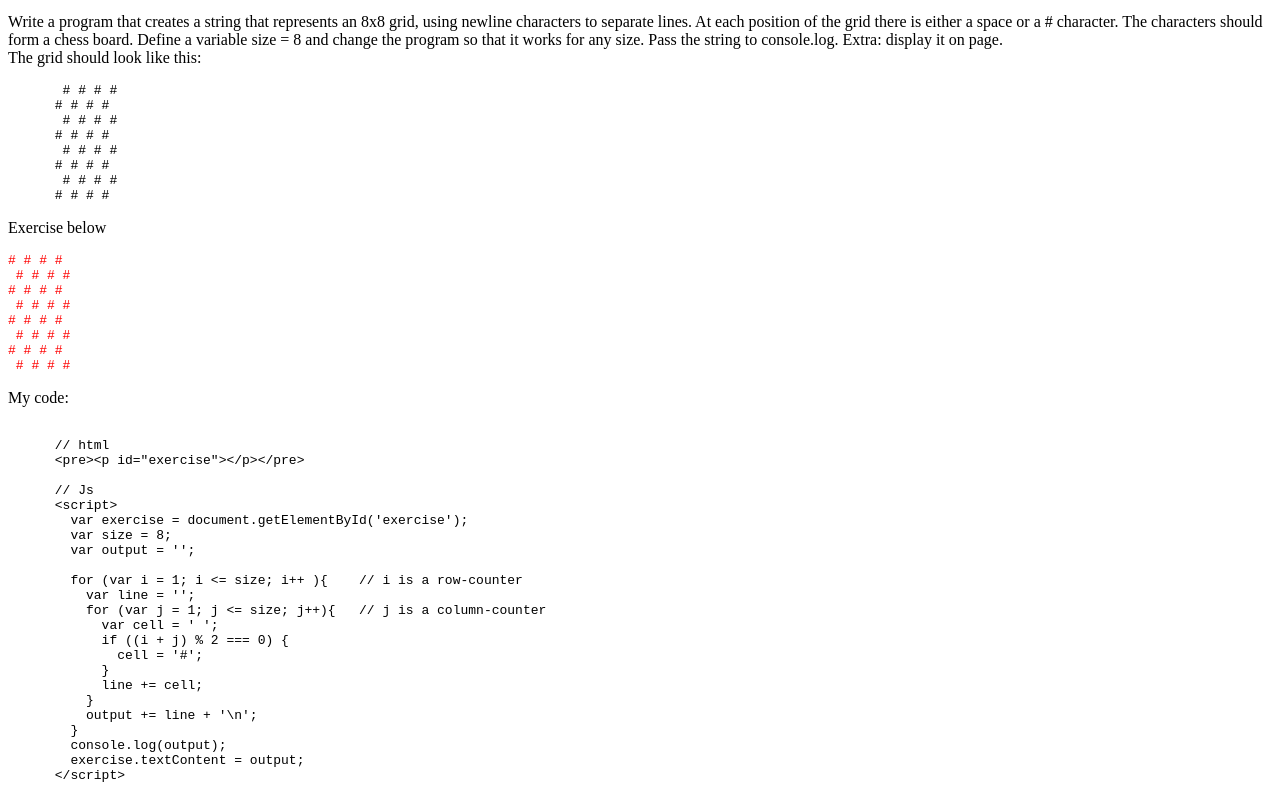
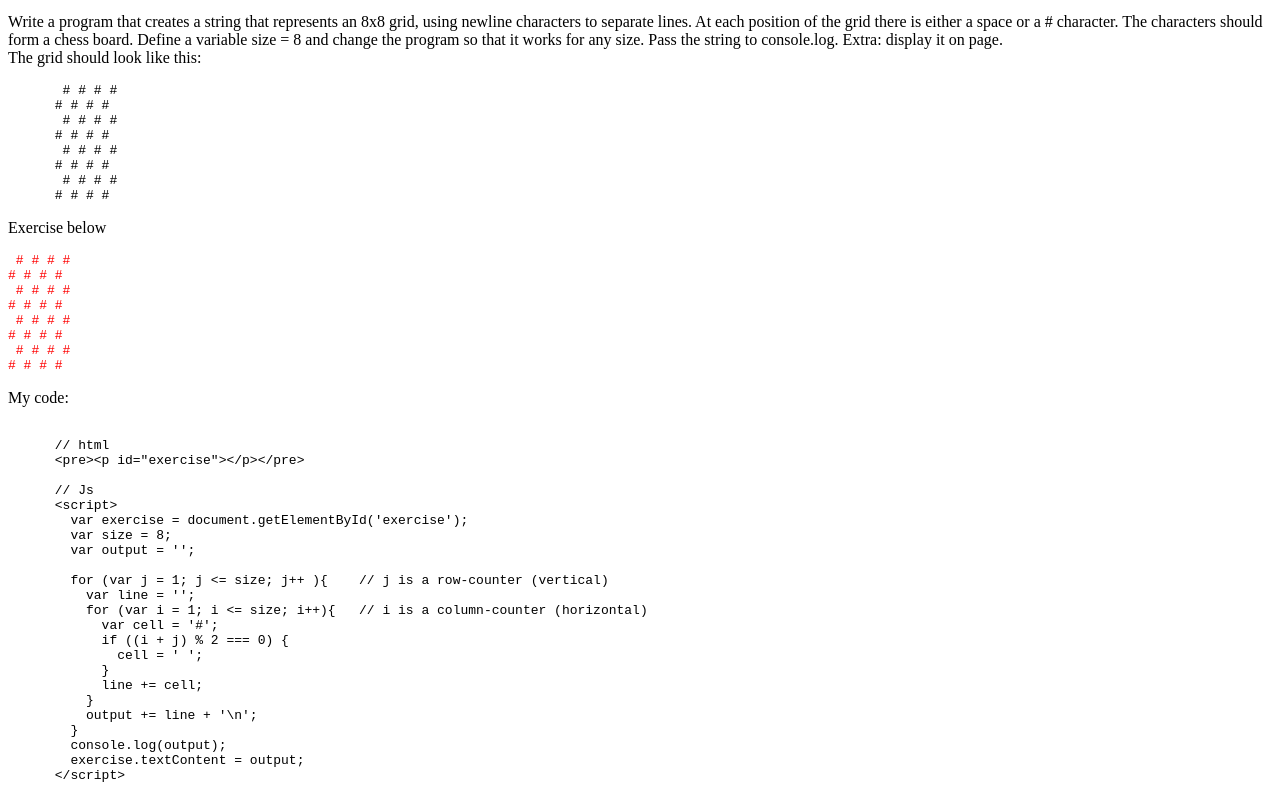
Before and after one commit to n4bb0/learning-javascript, a plain HTML site: page Chess-board/index.html in a window 1280 px wide. Shown: the part 101-912 px from the top of the page. Drawn offline with Linux system fonts and the light colour scheme.

Commit message:
Update index.html

```diff
--- a/Chess-board/index.html
+++ b/Chess-board/index.html
@@ -42,12 +42,12 @@
         var size = 8;
         var output = '';
 
-        for (var i = 1; i &lt;= size; i++ ){    // i is a row-counter
+        for (var j = 1; j &lt;= size; j++ ){    // j is a row-counter (vertical)
           var line = '';
-          for (var j = 1; j &lt;= size; j++){   // j is a column-counter
-            var cell = ' ';
+          for (var i = 1; i &lt;= size; i++){   // i is a column-counter (horizontal)
+            var cell = '#';
             if ((i + j) % 2 === 0) {
-              cell = '#';
+              cell = ' ';
             }
             line += cell;
           }
@@ -64,12 +64,12 @@
       var size = 8;
       var output = '';
 
-      for (var i = 1; i <= size; i++ ){    // i is a row-counter
+      for (var j = 1; j <= size; j++ ){    // j is a row-counter (vertical)
         var line = '';
-        for (var j = 1; j <= size; j++){   // j is a column-counter
-          var cell = ' ';
+        for (var i = 1; i <= size; i++){   // i is a column-counter (horizontal)
+          var cell = '#';
           if ((i + j) % 2 === 0) {
-            cell = '#';
+            cell = ' ';
           }
           line += cell;
         }
```
